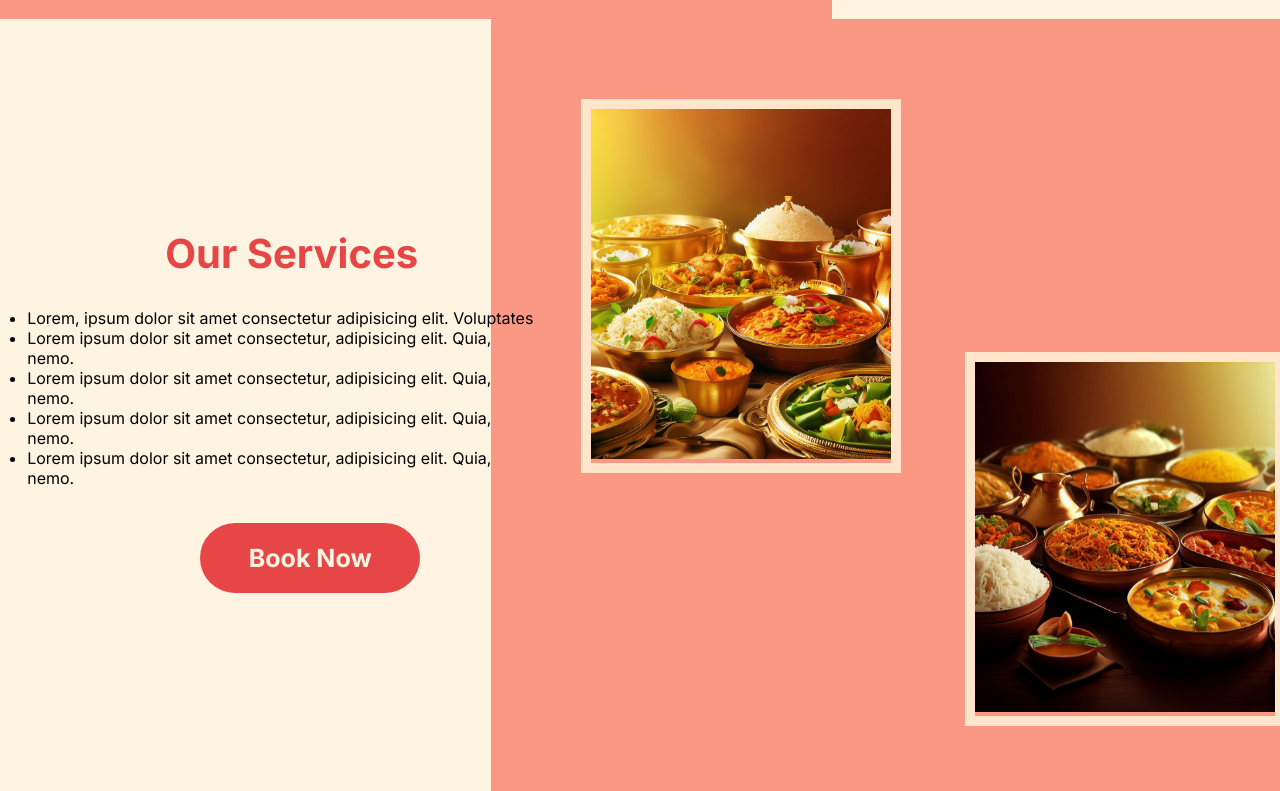
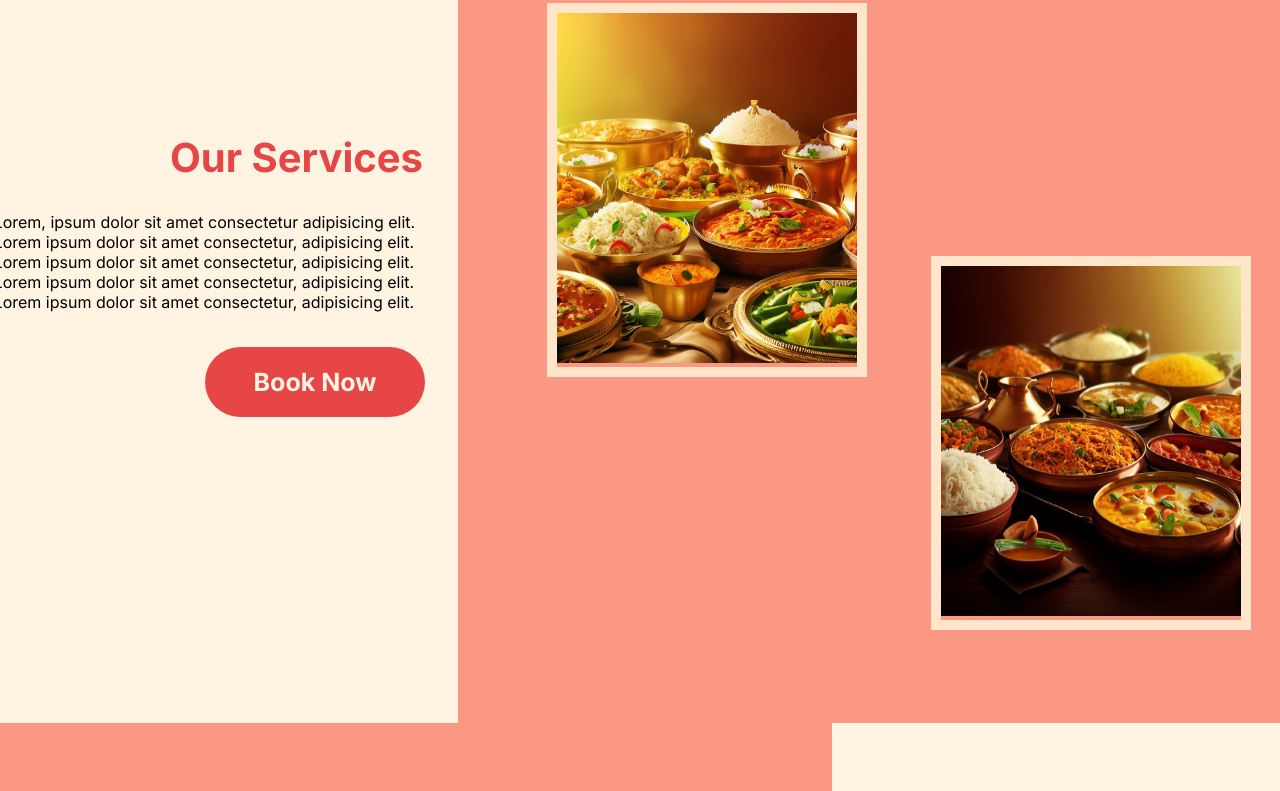
Before and after one commit to Avnish-oP/CatersCloud, a plain HTML site: page index.html in a window 1280 px wide. Shown: the part 1653-2444 px from the top of the page. Drawn offline with nearby package versions, Linux system fonts and the light colour scheme.

Commit message:
width of 3rd page change

```diff
--- a/index.html
+++ b/index.html
@@ -90,11 +90,11 @@
             </div>
             <div class="explain-3">
                 <p><ul>
-                    <li>Lorem, ipsum dolor sit amet consectetur adipisicing elit. Voluptates</li>
-                    <li>Lorem ipsum dolor sit amet consectetur, adipisicing elit. Quia, nemo.</li>
-                    <li>Lorem ipsum dolor sit amet consectetur, adipisicing elit. Quia, nemo.</li>
-                    <li>Lorem ipsum dolor sit amet consectetur, adipisicing elit. Quia, nemo.</li>
-                    <li>Lorem ipsum dolor sit amet consectetur, adipisicing elit. Quia, nemo.</li>
+                    <li>Lorem, ipsum dolor sit amet consectetur adipisicing elit. </li>
+                    <li>Lorem ipsum dolor sit amet consectetur, adipisicing elit. </li>
+                    <li>Lorem ipsum dolor sit amet consectetur, adipisicing elit. </li>
+                    <li>Lorem ipsum dolor sit amet consectetur, adipisicing elit. </li>
+                    <li>Lorem ipsum dolor sit amet consectetur, adipisicing elit. </li>
                 </ul></p>
             </div>
             <div class=""><a class="modify-a-3 button" href="#"><span>Book Now</span></a></div>
--- a/style.css
+++ b/style.css
@@ -30,7 +30,7 @@ body{
 }
 .container-top{
     width: 100%;
-    height: 80vh;
+    height: 68vh;
 }
 .heading{
     position: relative;
@@ -260,7 +260,7 @@ p{
 .flex-4{
     display: flex;
     height:fit-content;
-    width: 35vw;
+    width: 32vw;
     flex-direction: column;
     flex-basis: 25%;
     background-color:0;
@@ -294,7 +294,7 @@ p{
     padding-bottom: 30px;
     text-align: left;
     position: relative;
-    left: 15vw;
+    left: 12vw;
 
 
 }
```
